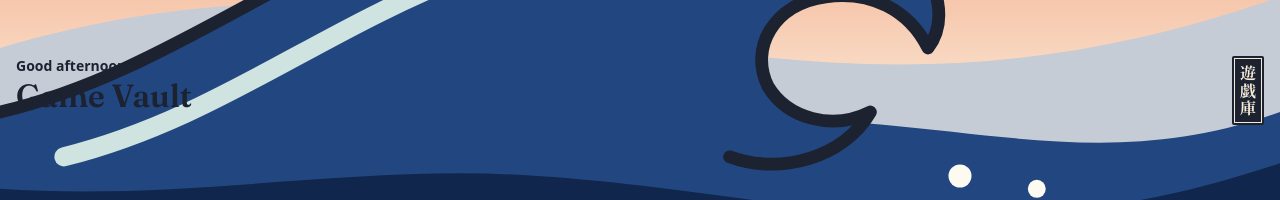
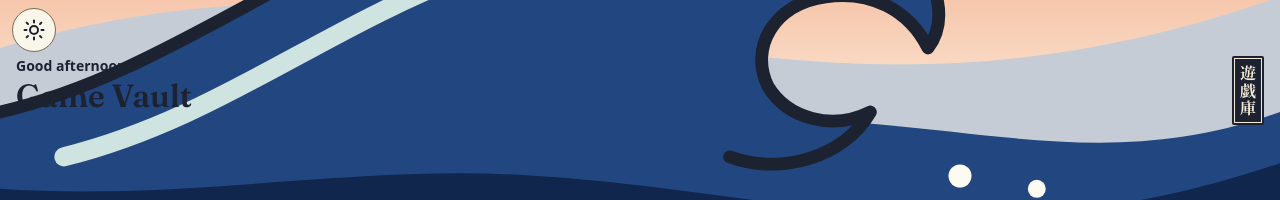
Before and after one commit to dev-leo-exe/game-vault, a Nuxt app: page / in a window 1280 px wide. Shown: the top 200 px of the page. Built offline with nearby package versions, Linux system fonts and the light colour scheme; no server answers.

Commit message:
Add light-/darkmode switcher

```diff
--- a/app/app.vue
+++ b/app/app.vue
@@ -1,3 +1,7 @@
+<script setup lang="ts">
+useHead({ htmlAttrs: { 'data-theme': useTheme() } })
+</script>
+
 <template>
   <div class="bg-paper text-ink font-sans w-full min-h-screen flex flex-col">
     <NuxtPage />
--- a/app/assets/css/main.css
+++ b/app/assets/css/main.css
@@ -3,6 +3,17 @@
 @import "@fontsource/zen-kaku-gothic-new/latin-500.css";
 @import "@fontsource/zen-kaku-gothic-new/latin-700.css";
 @import "@fontsource/zen-kaku-gothic-new/latin-900.css";
+
+@custom-variant dark {
+  &:where([data-theme="dark"], [data-theme="dark"] *) {
+    @slot;
+  }
+  @media (prefers-color-scheme: dark) {
+    &:where(:root:not([data-theme]), :root:not([data-theme]) *) {
+      @slot;
+    }
+  }
+}
 
 @font-face {
   font-family: Fraunces;
@@ -172,6 +183,20 @@
   --ease-swell: cubic-bezier(0.45, 0, 0.55, 1);
 }
 
+/* Theme switch transitions */
+::view-transition-old(root),
+::view-transition-new(root) {
+  animation-duration: 560ms;
+  animation-timing-function: var(--ease-tide);
+}
+
+@media (prefers-reduced-motion: reduce) {
+  ::view-transition-old(root),
+  ::view-transition-new(root) {
+    animation: none;
+  }
+}
+
 /* Fraunces' leaning letters only at 32px and up */
 @utility no-wonk {
   font-variation-settings: "WONK" 0;
@@ -180,11 +205,12 @@
 :root {
   --print: #1c2230;
   --float: 0 -8px 32px #10264d2e;
-  color-scheme: light dark;
+  color-scheme: light;
 }
 
 :root {
   @variant dark {
+  color-scheme: dark;
   --print: #000000;
   --float: 0 -8px 32px #000000cc, 0 -1px 0 #6e7a82;
 
--- a/app/components/global/SkyHeader.vue
+++ b/app/components/global/SkyHeader.vue
@@ -10,6 +10,9 @@ defineProps<{
     <div class="absolute inset-x-0 -bottom-px">
       <slot name="art" />
     </div>
+    <div class="absolute top-2 left-3 z-10">
+      <slot name="start" />
+    </div>
     <div class="absolute inset-x-4 top-14 flex items-start gap-3">
       <div class="min-w-0 flex-1">
         <p v-if="eyebrow" class="text-caption font-bold text-ink">{{ eyebrow }}</p>
--- /dev/null
+++ b/app/components/global/ThemeToggle.vue
@@ -0,0 +1,37 @@
+<script setup lang="ts">
+const theme = useTheme()
+const dark = ref(false)
+onMounted(() => {
+  dark.value = theme.value ? theme.value === 'dark' : matchMedia('(prefers-color-scheme: dark)').matches
+})
+
+const setTheme = (next: 'light' | 'dark') => {
+  theme.value = next
+  document.documentElement.dataset.theme = next
+}
+
+const toggle = () => {
+  dark.value = !dark.value
+  const next = dark.value ? 'dark' : 'light'
+
+  if (!document.startViewTransition) return setTheme(next)
+  document.startViewTransition(() => setTheme(next))
+}
+</script>
+
+<template>
+  <button
+    type="button"
+    aria-label="Dark mode"
+    :aria-pressed="dark"
+    class="inline-flex size-tap-min items-center justify-center rounded-full border border-line-strong bg-paper-raised text-ink focus-visible:shadow-focus focus-visible:outline-none"
+    @click="toggle"
+  >
+    <svg class="size-6 fill-none stroke-current stroke-2 dark:hidden" viewBox="0 0 24 24" stroke-linecap="round" stroke-linejoin="round" aria-hidden="true">
+      <path d="M12 16a4 4 0 1 0 0-8 4 4 0 0 0 0 8zM12 2.5v2M12 19.5v2M4.6 4.6L6 6M18 18l1.4 1.4M2.5 12h2M19.5 12h2M4.6 19.4L6 18M18 6l1.4-1.4" />
+    </svg>
+    <svg class="hidden size-6 fill-none stroke-current stroke-2 dark:block" viewBox="0 0 24 24" stroke-linecap="round" stroke-linejoin="round" aria-hidden="true">
+      <path d="M20 14.5A8 8 0 0 1 9.5 4a8 8 0 1 0 10.5 10.5z" />
+    </svg>
+  </button>
+</template>
--- /dev/null
+++ b/app/composables/useTheme.ts
@@ -0,0 +1,2 @@
+export const useTheme = () =>
+  useCookie<'light' | 'dark' | undefined>('theme', { maxAge: 60 * 60 * 24 * 365 })
--- a/app/pages/index.vue
+++ b/app/pages/index.vue
@@ -1,6 +1,9 @@
 <template>
   <div>
     <SkyHeader title="Game Vault" :eyebrow="greeting">
+      <template #start>
+        <ThemeToggle />
+      </template>
       <template #art>
         <MotifWave />
       </template>
```
